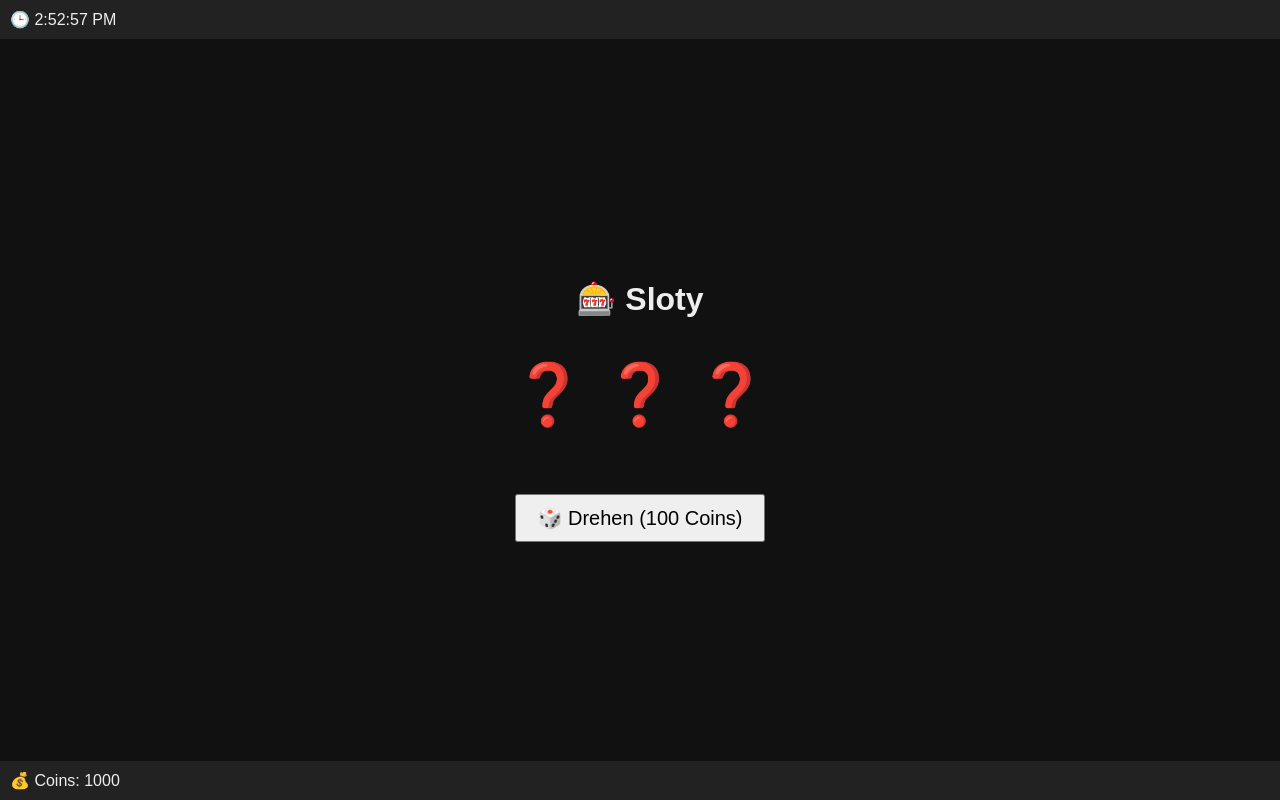
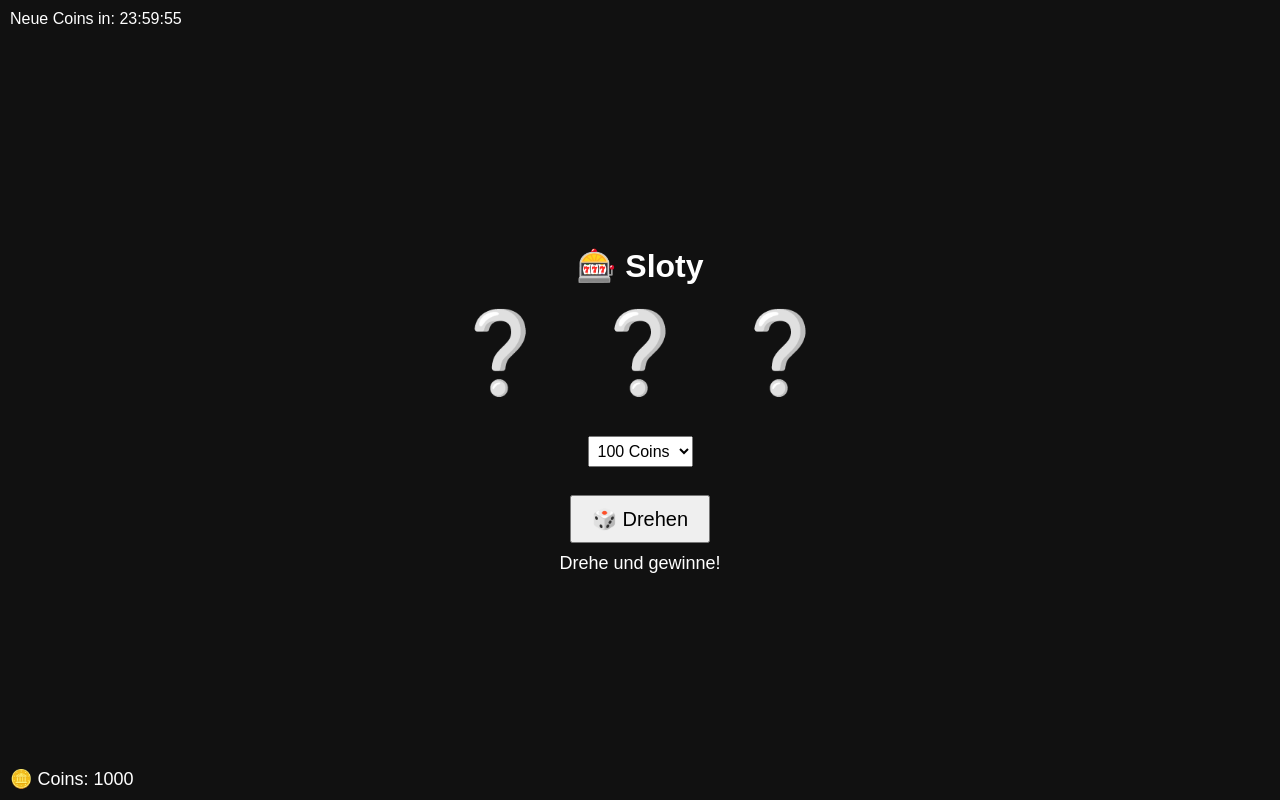
Before and after one commit to Sparky2045/Sloty, a plain HTML site: page index.html in a window 1280 px wide. Drawn offline with Linux system fonts and the light colour scheme.

Commit message:
index.html

```diff
--- a/index.html
+++ b/index.html
@@ -2,26 +2,162 @@
 <html lang="de">
 <head>
   <meta charset="UTF-8">
-  <meta name="viewport" content="width=device-width, initial-scale=1.0">
-  <title>Sloty</title>
-  <link rel="stylesheet" href="style.css">
+  <title>Sloty 🎰</title>
+  <style>
+    body {
+      background-color: #111;
+      color: white;
+      font-family: Arial, sans-serif;
+      text-align: center;
+      margin: 0;
+      padding: 0;
+    }
+
+    .container {
+      position: relative;
+      height: 100vh;
+      display: flex;
+      flex-direction: column;
+      justify-content: center;
+      align-items: center;
+    }
+
+    .slots {
+      font-size: 80px;
+      display: flex;
+      gap: 40px;
+      margin-bottom: 20px;
+      height: 100px;
+    }
+
+    button {
+      font-size: 20px;
+      padding: 10px 20px;
+      margin-top: 10px;
+    }
+
+    .info {
+      margin-top: 10px;
+      font-size: 18px;
+    }
+
+    .coin-count {
+      position: fixed;
+      bottom: 10px;
+      left: 10px;
+      font-size: 18px;
+    }
+
+    .timer {
+      position: fixed;
+      top: 10px;
+      left: 10px;
+      font-size: 16px;
+    }
+
+    select {
+      font-size: 16px;
+      padding: 5px;
+      margin-top: 10px;
+    }
+  </style>
 </head>
 <body>
-  <header>
-    <div id="time">🕒 --:--:--</div>
-  </header>
-  <main>
+  <div class="timer">Neue Coins in: <span id="timer">--:--:--</span></div>
+
+  <div class="container">
     <h1>🎰 Sloty</h1>
-    <div id="slots">❓ ❓ ❓</div>
-    <div id="message"></div>
-    <button id="spin">🎲 Drehen (100 Coins)</button>
-  </main>
-  <footer>
-    <div id="coins">💰 Coins: 0</div>
-  </footer>
-  <div id="dev-console" style="display:none;">
-    <input type="text" id="dev-input" placeholder="/add 1000" />
+
+    <div class="slots" id="slots">
+      <div>❔</div>
+      <div>❔</div>
+      <div>❔</div>
+    </div>
+
+    <select id="betAmount">
+      <option value="50">50 Coins</option>
+      <option value="100" selected>100 Coins</option>
+      <option value="200">200 Coins</option>
+      <option value="500">500 Coins</option>
+    </select><br>
+
+    <button onclick="spin()">🎲 Drehen</button>
+    <div class="info" id="message">Drehe und gewinne!</div>
   </div>
-  <script src="script.js"></script>
+
+  <div class="coin-count">🪙 Coins: <span id="coins">1000</span></div>
+
+  <script>
+    const symbols = ["🍀", "💎", "🍒", "🔔", "7️⃣"];
+    let coins = 1000;
+    let cooldownSeconds = 86400; // 24h für neue Coins
+    const COIN_REWARD = 500;
+
+    function updateCoinsDisplay() {
+      document.getElementById("coins").textContent = coins;
+    }
+
+    function getRandomSymbol() {
+      return symbols[Math.floor(Math.random() * symbols.length)];
+    }
+
+    function spin() {
+      const bet = parseInt(document.getElementById("betAmount").value);
+      if (coins < bet) {
+        document.getElementById("message").textContent = "Nicht genug Coins!";
+        return;
+      }
+
+      coins -= bet;
+      updateCoinsDisplay();
+
+      const slotElements = document.querySelectorAll("#slots div");
+      let spins = 10;
+      let interval = setInterval(() => {
+        for (let el of slotElements) {
+          el.textContent = getRandomSymbol();
+        }
+        spins--;
+        if (spins <= 0) {
+          clearInterval(interval);
+          evaluateResult(slotElements, bet);
+        }
+      }, 100);
+    }
+
+    function evaluateResult(slotElements, bet) {
+      const result = Array.from(slotElements).map(el => el.textContent);
+      const messageEl = document.getElementById("message");
+
+      if (result.every(s => s === result[0])) {
+        coins += bet * 10;
+        messageEl.textContent = "🎉 JACKPOT! +" + (bet * 10) + " Coins!";
+      } else if (result[0] === result[1] || result[1] === result[2] || result[0] === result[2]) {
+        coins += bet * 2;
+        messageEl.textContent = "⭐ Kleiner Gewinn! +" + (bet * 2) + " Coins";
+      } else {
+        messageEl.textContent = "😢 Leider verloren...";
+      }
+      updateCoinsDisplay();
+    }
+
+    // Timer für tägliche Coins
+    let countdown = cooldownSeconds;
+    setInterval(() => {
+      countdown--;
+      if (countdown <= 0) {
+        coins += COIN_REWARD;
+        updateCoinsDisplay();
+        countdown = cooldownSeconds;
+        alert("🎁 Du hast neue Coins erhalten: +" + COIN_REWARD);
+      }
+      let hours = String(Math.floor(countdown / 3600)).padStart(2, "0");
+      let mins = String(Math.floor((countdown % 3600) / 60)).padStart(2, "0");
+      let secs = String(countdown % 60).padStart(2, "0");
+      document.getElementById("timer").textContent = `${hours}:${mins}:${secs}`;
+    }, 1000);
+
+    updateCoinsDisplay();
+  </script>
 </body>
 </html>
```
